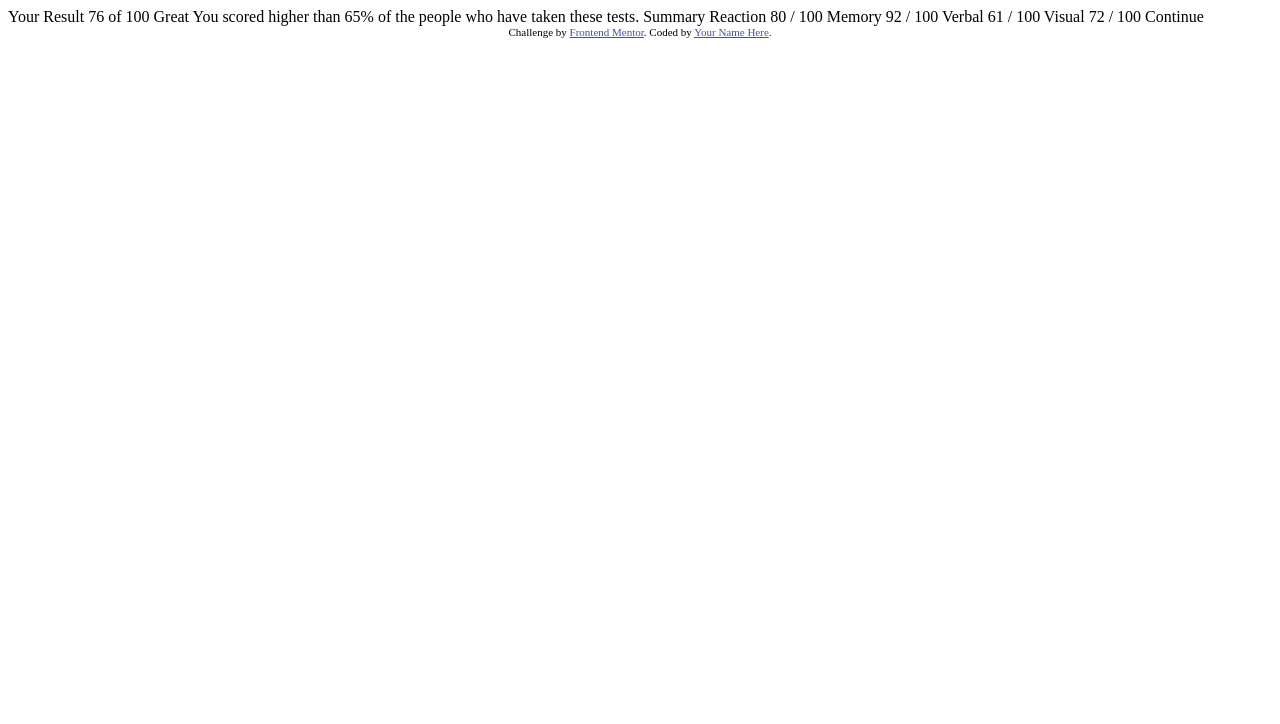
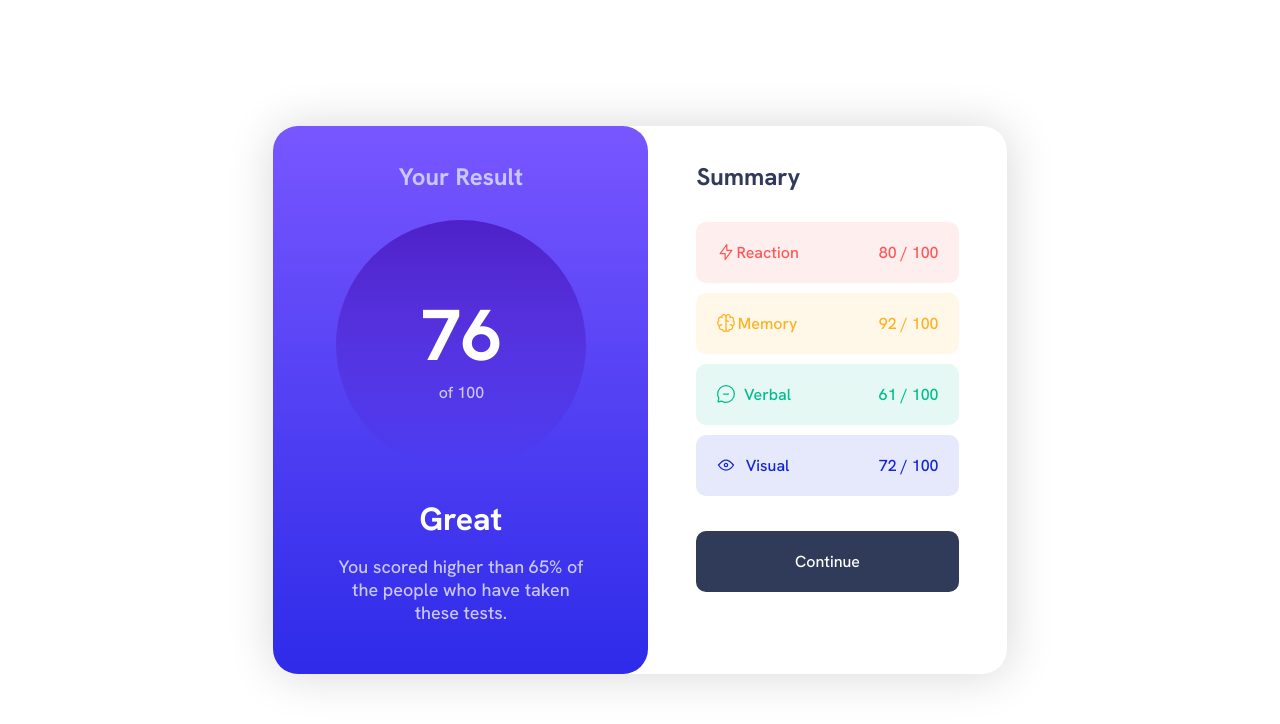
Before and after one commit to BehzodSaliyev/results-summary-component-main, a plain HTML site: page index.html in a window 1280 px wide. Drawn offline with Linux system fonts and the light colour scheme.

Commit message:
Desktop version has been complated

```diff
--- /dev/null
+++ b/assets/css/style.css
@@ -0,0 +1,172 @@
+@import url('https://fonts.googleapis.com/css2?family=Hanken+Grotesk:ital,wght@0,500;0,700;0,800;1,700&family=Outfit:wght@400;700&display=swap');
+
+:root {
+    --light-red: hsl(0, 100%, 67%);
+    --orangey-yellow: hsl(39, 100%, 56%);
+    --green-teel: hsl(166, 100%, 37%);
+    --cobalt-blue: hsl(234, 85%, 45%);
+    --light-slate-blue: hsl(252, 100%, 67%);
+    --light-royal-blue: hsl(241, 81%, 54%);
+    --violet-blue: hsla(256, 72%, 46%, 1);
+    --persian-blue: hsla(241, 72%, 46%,0);
+    --white: hsl(0, 0%, 100%);
+    --pale-blue: hsl(221, 100%, 96%);
+    --light-lavender: hsl(241, 100%, 89%);
+    --dark-gray-blue: hsl(224, 30%, 27%);
+    --asd: hsl(228, 45%, 44%);
+}
+
+
+* {
+    padding: 0;
+    margin: 0;
+    box-sizing: border-box;
+    font-family: 'Hanken Grotesk', 'Outfit', sans-serif;
+}
+
+p {
+    font-style: 18px;
+}
+
+/* BLANKET WRAPPER */
+
+section {
+    height: 100vh;
+    background-color: var(--white);
+    display: flex;
+    justify-content: center;
+    align-items: center;
+}
+
+.blanket__wrapper {
+    background-color: var(--white);
+    display: flex;
+    justify-content: center;
+    align-items: center;
+    border-radius: 25px;
+    box-shadow: 1px 1px 3rem rgb(215, 215, 215);
+}
+
+/* LEFT SIDE */
+
+.blanket__left-side {
+    background: linear-gradient(var(--light-slate-blue), var(--light-royal-blue));
+    padding: 35px;
+    border-radius: 25px;
+    max-width: 375px;
+}
+
+.blanket__left-side_title h1 {
+    color: var(--light-lavender);
+    text-align: center;
+}
+
+.blanket__left-side_content {
+    background-color: #fff;
+    border-radius: 50%;
+    width: 250px;
+    height: 250px;
+    display: flex;
+    justify-content: center;
+    align-items:center;
+    margin: 28px;
+    background: linear-gradient(var(--violet-blue), var(--persian-blue));
+    font-size: 3rem;
+    color: var(--white);
+    text-align: center;
+}
+
+.blanket__left-side_content p {
+    color: var(--light-lavender);
+    font-size: 1rem;
+}
+
+.blanket__left-side_description {
+    text-align: center;
+    color: var(--white);
+    margin: 0 20px ;
+}
+
+.blanket__left-side_description h1 {
+    font-size: 2rem;
+}
+
+.blanket__left-side_description p {
+    color: var(--light-lavender);
+    font-size: 18px;
+    margin: 15px 0;
+}
+
+/* RIGHT SIDE */
+
+.blanket__right-side {
+    padding: 0 3rem 3rem;
+}
+
+.blanket__right-side_title {
+    color: var(--dark-gray-blue);
+    margin-bottom: 30px;
+}
+
+
+.blanket__right-side_content_line {
+    display: flex;
+    justify-content: space-between;
+    align-items: center;
+    text-align: center;
+    margin: 10px 0;
+    padding: 20px;
+    border-radius: 10px;
+    font-size: 1rem;
+}
+
+.blanket__right-side_content_line .blanket__right-side_content_name {
+    margin-right: 5rem;
+}
+
+.blanket__right-side_content_line:nth-child(1) {
+    background-color: hsla(0, 100%, 67%, 0.1);
+    color: var(--light-red);
+}
+
+.blanket__right-side_content_line:nth-child(2) {
+    background-color: hsla(39, 100%, 56%, 0.1);
+    color: var(--orangey-yellow);
+}
+
+.blanket__right-side_content_line:nth-child(3) {
+    background-color: hsla(166, 100%, 37%, 0.1);
+    color: var(--green-teel)
+}
+
+.blanket__right-side_content_line:nth-child(4) {
+    background-color: hsla(234, 85%, 45%, 0.1);
+    color: var(--cobalt-blue);
+}
+
+.blanket__right-side_description_btn {
+    width: 100%;
+    margin-top: 25px;
+    padding: 20px;
+    border-radius: 10px;
+    outline: none;
+    border: none;
+    background: var(--dark-gray-blue);
+    color: var(--white);
+    font-size: 1rem;
+    cursor: pointer;
+}
+
+.blanket__right-side_description_btn:hover {
+    background: var(--cobalt-blue);
+}
+
+@media only screen and (max-width: 768px) {
+    section {
+        display: block;
+        width: 100%;
+    }
+    .blanket__wrapper {
+        flex-direction: column;
+    }
+}
--- a/index.html
+++ b/index.html
@@ -7,11 +7,11 @@
   <!-- displays site properly based on user's device -->
 
   <link rel="icon" type="image/png" sizes="32x32" href="./assets/images/favicon-32x32.png">
+  <link rel="stylesheet" href="assets/css/style.css">
 
   <title>Frontend Mentor | Results summary component</title>
 
-  <!-- Feel free to remove these styles or customise in your own stylesheet 👍 -->
-  <style>
+  <!-- <style>
     .attribution {
       font-size: 11px;
       text-align: center;
@@ -20,38 +20,78 @@
     .attribution a {
       color: hsl(228, 45%, 44%);
     }
-  </style>
+  </style> -->
 </head>
 
 <body>
 
-  Your Result
-  76
-  of 100
-
-  Great
-  You scored higher than 65% of the people who have taken these tests.
-
-  Summary
-
-  Reaction
-  80 / 100
-
-  Memory
-  92 / 100
-
-  Verbal
-  61 / 100
-
-  Visual
-  72 / 100
-
-  Continue
-
-  <div class="attribution">
-    Challenge by <a href="https://www.frontendmentor.io?ref=challenge" target="_blank">Frontend Mentor</a>.
-    Coded by <a href="#">Your Name Here</a>.
-  </div>
+  <section>
+    <div class="blanket__wrapper">
+      <div class="blanket__left-side">
+        <div class="blanket__left-side_title">
+          <h1>Your Result</h1>
+        </div>
+        <div class="blanket__left-side_content">
+          <div class="blanket__left-side_content_wrapper">
+            <h1>76</h1>
+            <p>of 100</p>
+          </div>
+        </div>
+        <div class="blanket__left-side_description">
+          <h1>Great</h1>
+          <p>You scored higher than 65% of the people who have taken these tests.</p>
+        </div>
+      </div>
+      <div class="blanket__right-side">
+        <div class="blanket__right-side_title">
+          <h1>Summary</h1>
+        </div>
+        <div class="blanket__right-side_content">
+          <div class="blanket__right-side_content_line">
+            <img src="assets/images/icon-reaction.svg" alt="">
+            <div class="blanket__right-side_content_name">
+              <p>Reaction</p>
+            </div>
+            <div class="blanket__left-side_content_value">
+              <p>80 / 100</p>
+            </div>
+          </div>
+          <div class="blanket__right-side_content_line">
+            <img src="assets/images/icon-memory.svg" alt="">
+            <div class="blanket__right-side_content_name">
+              <p>Memory</p>
+            </div>
+            <div class="blanket__left-side_content_value">
+              <p>92 / 100</p>
+            </div>
+          </div>
+          <div class="blanket__right-side_content_line">
+            <img src="assets/images/icon-verbal.svg" alt="">
+            <div class="blanket__right-side_content_name">
+              <p>Verbal</p>
+            </div>
+            <div class="blanket__left-side_content_value">
+              <p>61 / 100</p>
+            </div>
+          </div>
+          <div class="blanket__right-side_content_line">
+            <img src="assets/images/icon-visual.svg" alt="">
+            <div class="blanket__right-side_content_name">
+              <p>Visual</p>
+            </div>
+            <div class="blanket__left-side_content_value">
+              <p>72 / 100</p>
+            </div>
+          </div>
+        </div>
+        <div class="blanket__right-side_description">
+          <button class="blanket__right-side_description_btn">
+            Continue
+          </button>
+        </div>
+      </div>
+    </div>
+  </section>
 </body>
 
 </html>
```
